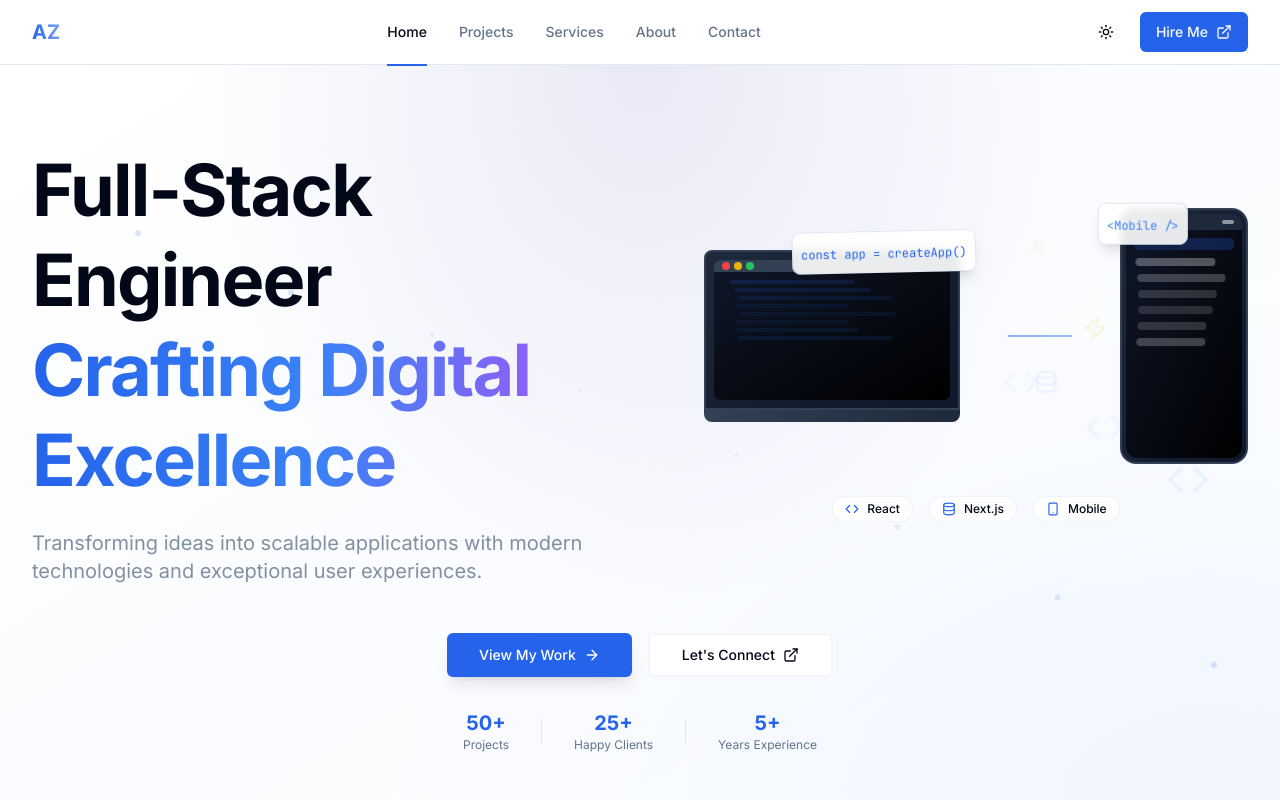
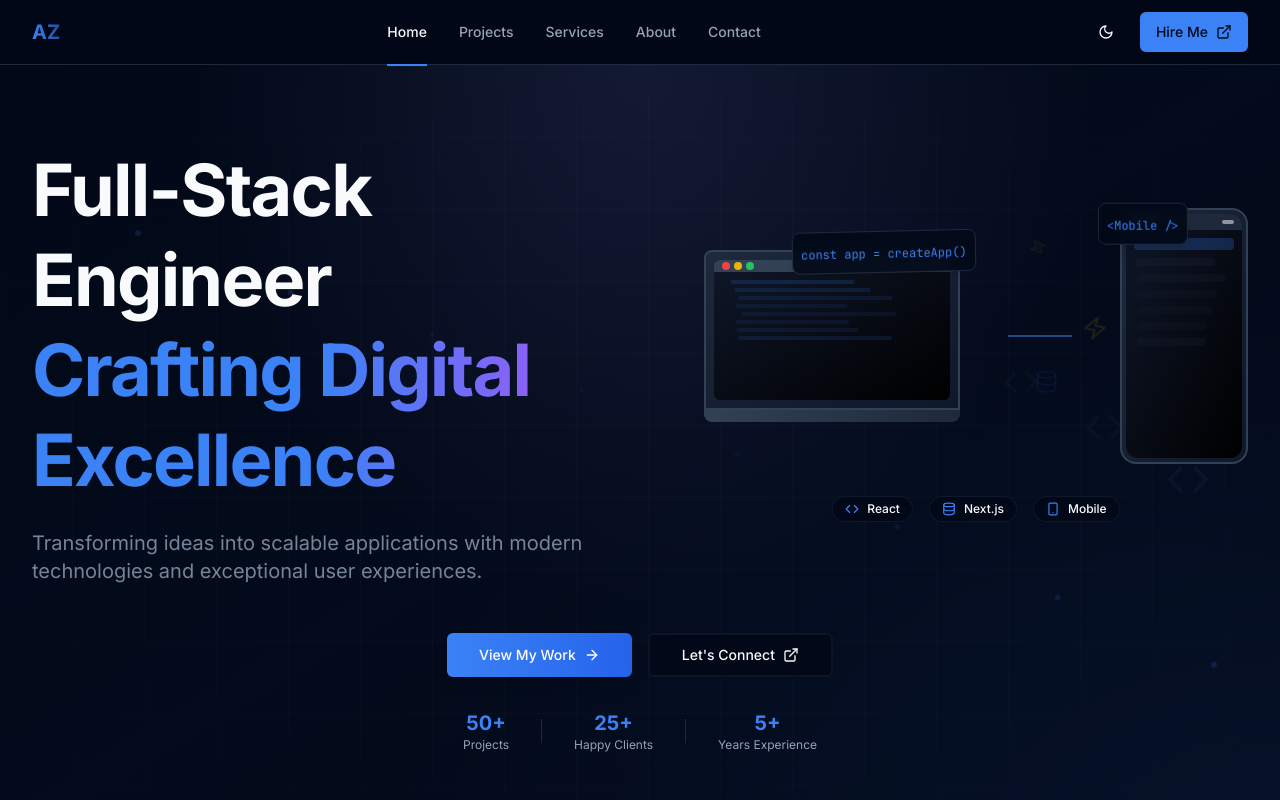
Before and after one commit to ahmerzulfiqar06/ahmer-portfolio, a Next.js app: page / in a window 1280 px wide. Shown: the top 800 px of the page. Built offline with nearby package versions, Linux system fonts and the light colour scheme.

Commit message:
New loading animation and hero updated

```diff
--- a/src/app/page.tsx
+++ b/src/app/page.tsx
@@ -43,7 +43,7 @@ export default function HomePage() {
   return (
     <>
       {/* Hero Section */}
-      <Section className="relative pt-8 pb-12 md:pt-12 md:pb-16 overflow-hidden">
+      <Section className="relative pt-4 pb-12 md:pt-6 md:pb-16 overflow-hidden">
         {/* Enhanced background with mesh gradient */}
         <div className="absolute inset-0">
           <div className="absolute inset-0 bg-gradient-to-br from-background via-primary/[0.02] to-background" />
--- a/src/components/theme-toggle.tsx
+++ b/src/components/theme-toggle.tsx
@@ -5,11 +5,11 @@ import { Moon, Sun } from "lucide-react";
 import { Button } from "@/components/ui/button";
 
 export function ThemeToggle() {
-  const [theme, setTheme] = React.useState("light");
+  const [theme, setTheme] = React.useState("dark");
 
   React.useEffect(() => {
-    // Check for saved theme or default to light
-    const savedTheme = localStorage.getItem("theme") || "light";
+    // Check for saved theme or default to dark
+    const savedTheme = localStorage.getItem("theme") || "dark";
     setTheme(savedTheme);
     document.documentElement.classList.toggle("dark", savedTheme === "dark");
   }, []);
```
